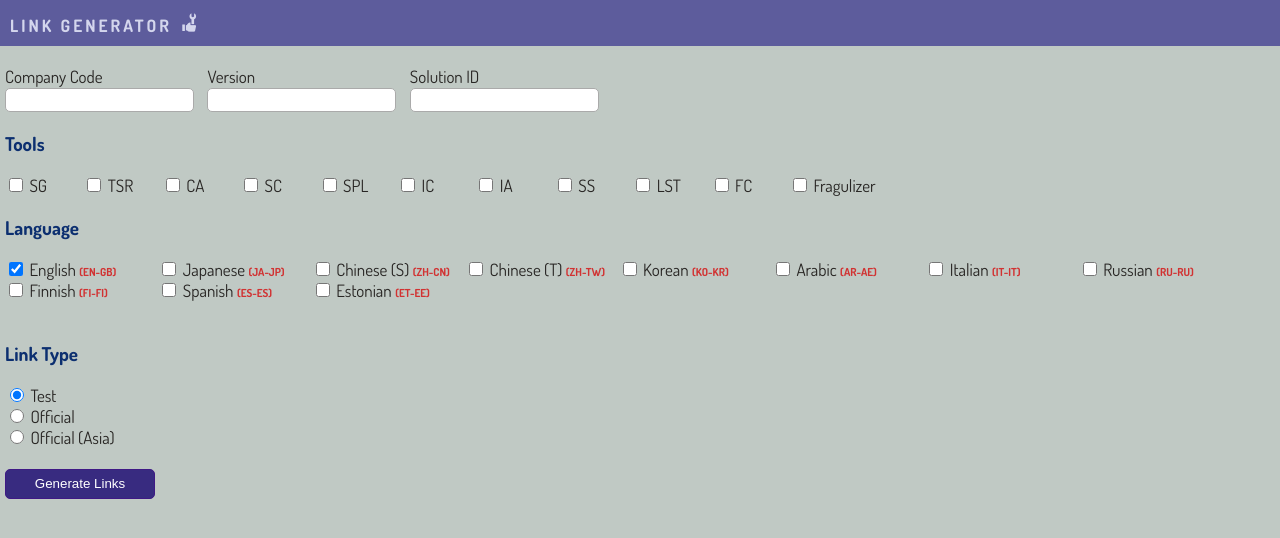
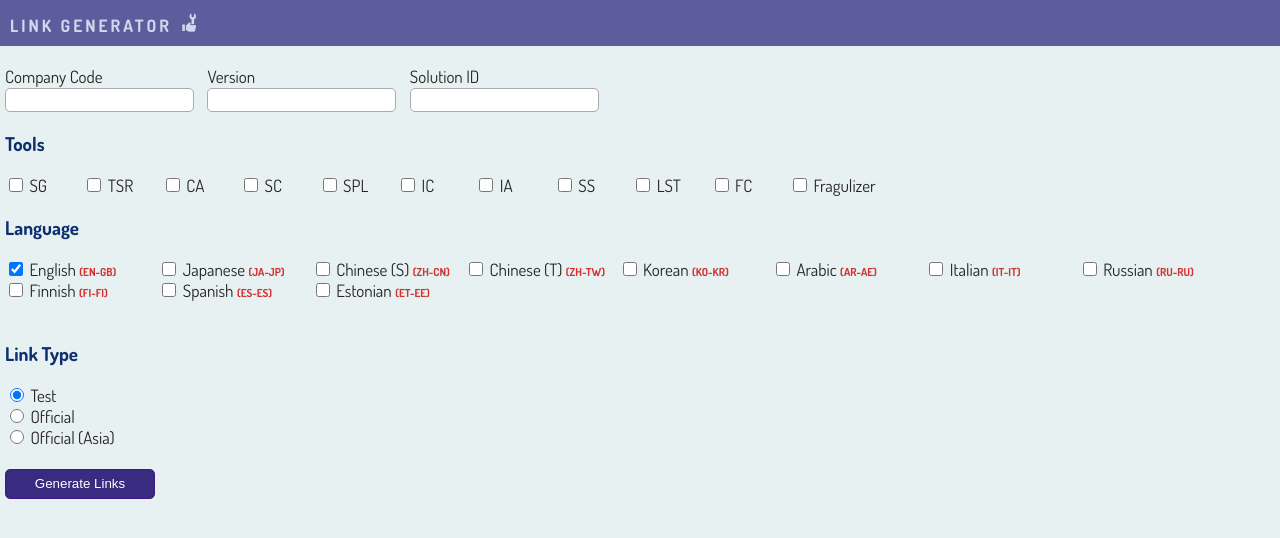
Before and after one commit to Dispose96/link-generator, a plain HTML site: page index.html in a window 1280 px wide. Drawn offline with Linux system fonts and the light colour scheme.

Commit message:
background updated

```diff
--- a/index.html
+++ b/index.html
@@ -15,7 +15,7 @@
             margin: 0;
             color: #272523;
             background-color: #b0b9b4;
-            background-color: #c0c9c4;
+            background-color: #d9e9eb9e;
             max-width: 100%;
 
         }
```
